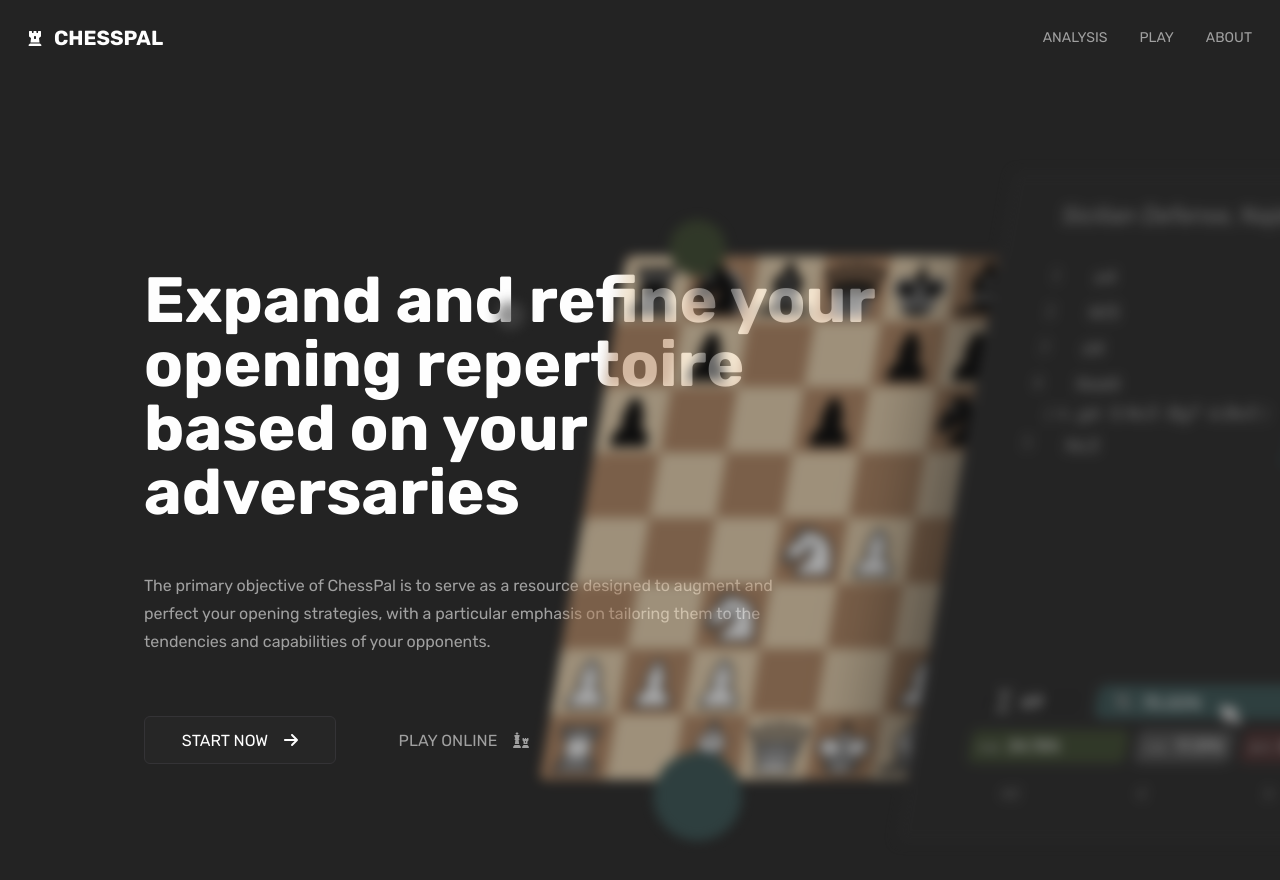
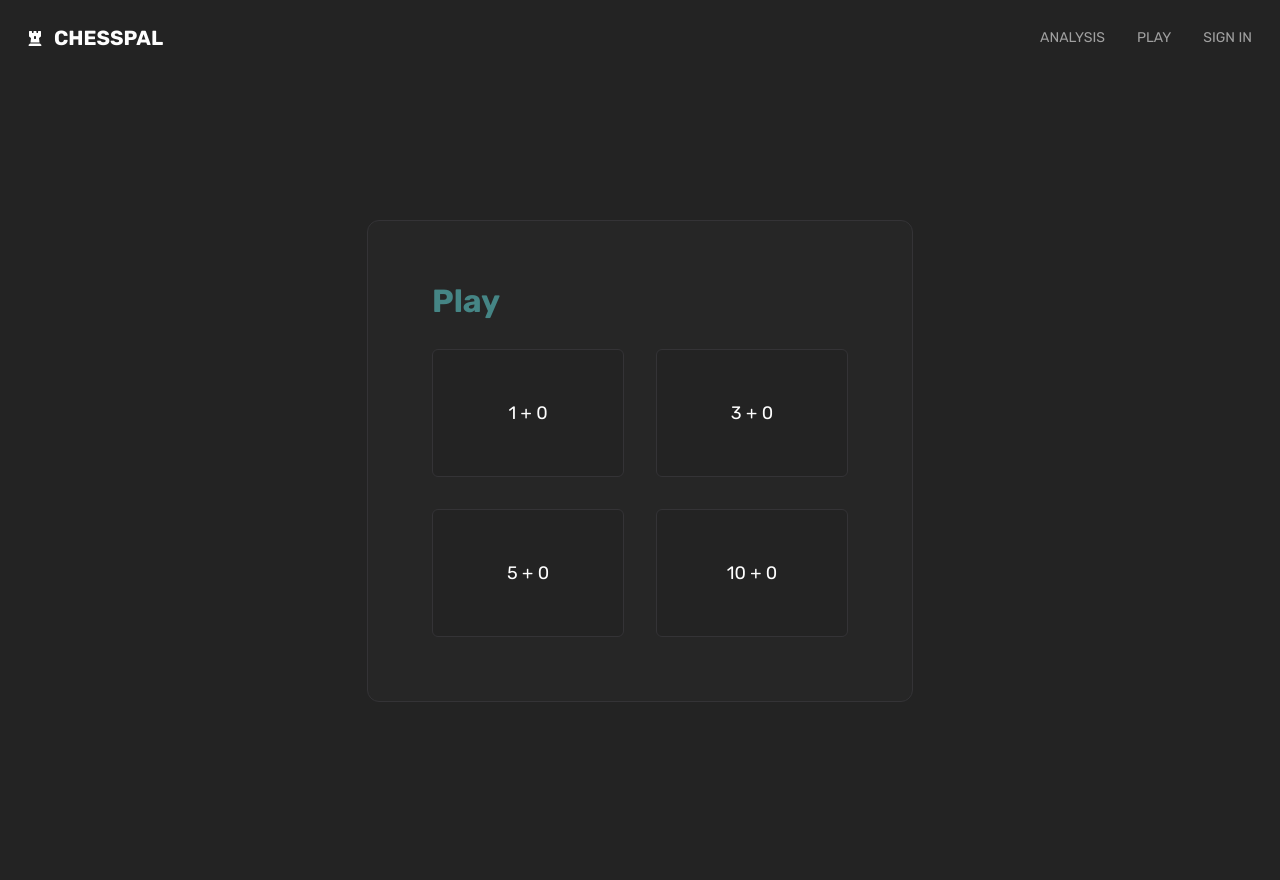
Before and after one commit to doruletzz/chesspal, a React (Vite) app: page /matchmaking in a window 1280 px wide. Before the commit this address led to /home/. Shown: the top 880 px of the page. After the commit the page ends 846 px from the top, so only its background shows below. Built offline with nearby package versions, Linux system fonts and the light colour scheme; no server answers.

Commit message:
feat: added matchmaking ui

```diff
--- a/src/App.tsx
+++ b/src/App.tsx
@@ -8,13 +8,14 @@ const HomePage = lazy(() => import('./pages/Home'));
 const LoginPage = lazy(() => import('./pages/Login'));
 const RegisterPage = lazy(() => import('./pages/Register'));
 const PlayPage = lazy(() => import('./pages/Play'));
+const MatchMakingPage = lazy(() => import('./pages/MatchMaking'));
 
 import './styles/global.scss';
 
 const navItems = [
 	{ name: 'analysis', to: 'analysis' },
 	{ name: 'play', to: 'play' },
-	{ name: 'about', to: 'about' },
+	{ name: 'sign in', to: 'login' },
 ];
 
 export const App = () => {
@@ -29,6 +30,7 @@ export const App = () => {
 					<Route path='login/' element={<LoginPage />} />
 					<Route path='register/' element={<RegisterPage />} />
 					<Route path='play/:id' element={<PlayPage />} />
+					<Route path='matchmaking/' element={<MatchMakingPage />} />
 					<Route path='*' element={<Navigate to='home/' />} />
 				</Routes>
 			</Suspense>
--- a/src/components/Card/CardComponent.tsx
+++ b/src/components/Card/CardComponent.tsx
@@ -3,10 +3,14 @@ import React, { MouseEvent, ReactNode } from 'react';
 import './CardComponent.scss';
 
 type CardComponentProps = {
+	rotate?: boolean;
 	children: ReactNode;
 };
 
-export const CardComponent = ({ children }: CardComponentProps) => {
+export const CardComponent = ({
+	rotate = true,
+	children,
+}: CardComponentProps) => {
 	const handleMouseMove = (e: MouseEvent<HTMLDivElement>) => {
 		const rect = e.currentTarget.getBoundingClientRect();
 
@@ -22,6 +26,9 @@ export const CardComponent = ({ children }: CardComponentProps) => {
 
 		e.currentTarget.style.setProperty('--mouse-x', `${cursorPosition.x}px`);
 		e.currentTarget.style.setProperty('--mouse-y', `${cursorPosition.y}px`);
+
+		if (!rotate) return;
+
 		e.currentTarget.style.setProperty(
 			'--rotate-x',
 			`${rotateDegree.x * 5}deg`
--- a/src/components/Clock/ClockComponent.scss
+++ b/src/components/Clock/ClockComponent.scss
@@ -1,6 +1,6 @@
 .time-container {
     display: flex;
-    justify-content: space-around;
+    justify-content: space-between;
     gap: 3rem;
 
     .time {
--- /dev/null
+++ b/src/pages/MatchMaking/MatchMakingPageComponent.scss
@@ -0,0 +1,42 @@
+.matchmaking-page-container {
+    display: grid;
+    justify-items: center;
+
+    margin: 9rem;
+
+    .card-container {
+        display: grid;
+        grid-template-columns: 1fr 1fr;
+        gap: 2rem;
+
+        background-color: var(--bg-color-800);
+
+        border: 0.1rem solid var(--text-color-400);
+        border-radius: 0.75rem;
+
+        padding: 4rem;
+
+        .heading {
+            grid-column: span 2;
+            font-family: var(--ff-heading);
+            font-weight: bold;
+            font-size: 2rem;
+            color: var(--highlight-color-secondary)
+        }
+
+        .tooltip-wrapper {
+
+            .button {
+                width: 12rem;
+                height: 8rem;
+                font-size: 1.125rem;
+
+                background-color: var(--bg-color-900);
+
+                &:hover, &:active {
+                    background-color: var(--bg-color-700);
+                }
+            }
+        }
+    }
+}
--- /dev/null
+++ b/src/pages/MatchMaking/MatchMakingPageComponent.tsx
@@ -0,0 +1,59 @@
+import React, { MouseEvent } from 'react';
+import { useNavigate } from 'react-router-dom';
+import Button from '../../components/Button';
+import Card from '../../components/Card';
+import Tooltip from '../../components/Tooltip';
+
+import './MatchMakingPageComponent.scss';
+
+const times = [
+	{
+		key: '1+0',
+		label: '1 + 0',
+	},
+	{
+		key: '3+0',
+		label: '3 + 0',
+	},
+	{
+		key: '5+0',
+		label: '5 + 0',
+	},
+	{
+		key: '10+0',
+		label: '10 + 0',
+	},
+];
+
+export const MatchMakingPageComponent = () => {
+	const navigate = useNavigate();
+
+	const handlePlayButtonClick = (
+		e: MouseEvent<HTMLButtonElement>,
+		time: string
+	) => {
+		navigate('/play/1');
+		console.log('going to play with time: ', time);
+	};
+
+	return (
+		<div className='matchmaking-page-container'>
+			<div className='card-container'>
+				<h4 className='heading'>Play</h4>
+				{times.map((time) => (
+					<Tooltip
+						key={time.key}
+						title={`Play on ${time.label} Time`}
+						position='top'
+					>
+						<Button
+							onClick={(e) => handlePlayButtonClick(e, time.key)}
+						>
+							{time.label}
+						</Button>
+					</Tooltip>
+				))}
+			</div>
+		</div>
+	);
+};
--- /dev/null
+++ b/src/pages/MatchMaking/index.tsx
@@ -0,0 +1,5 @@
+import { MatchMakingPageComponent } from './MatchMakingPageComponent';
+
+const MatchMakingPage = MatchMakingPageComponent;
+
+export default MatchMakingPage;
--- a/src/pages/Play/PlayPageComponent.scss
+++ b/src/pages/Play/PlayPageComponent.scss
@@ -9,6 +9,13 @@
     overflow: hidden;
 
     .chess-board {
+    }
+
+    .analysis-tree-players {
+        display: flex;
+        justify-content: space-between;
+        font-family: var(--ff-content);
+        font-size: 1.25rem;
     }
 
     .analysis-container {
--- a/src/pages/Play/PlayPageComponent.tsx
+++ b/src/pages/Play/PlayPageComponent.tsx
@@ -34,6 +34,10 @@ export const PlayPageComponent = () => {
 	const [toMove, setToMove] = useState<'white' | 'black'>(() =>
 		game.turn() === 'w' ? 'white' : 'black'
 	);
+	const [players, setPlayers] = useState(() => ({
+		white: 'Magnus Carlsen',
+		black: 'Hikaru Nakamura',
+	}));
 
 	const eventData = useGameEventSource(eventStreamUrl, gameId);
 
@@ -123,7 +127,12 @@ export const PlayPageComponent = () => {
 			/>
 
 			<div className='analysis-container'>
-				<h4 className='analysis-tree-heading'>ChessPal Explorer</h4>
+				{players && (
+					<div className='analysis-tree-players'>
+						<h4>{players.white}</h4>
+						<h4>{players.black}</h4>
+					</div>
+				)}
 				<Clock time={time} setTime={setTime} toMove={toMove} />
 				<AnalysisGameTree game={gameTree} setGame={setGameTree} />
 			</div>
```
